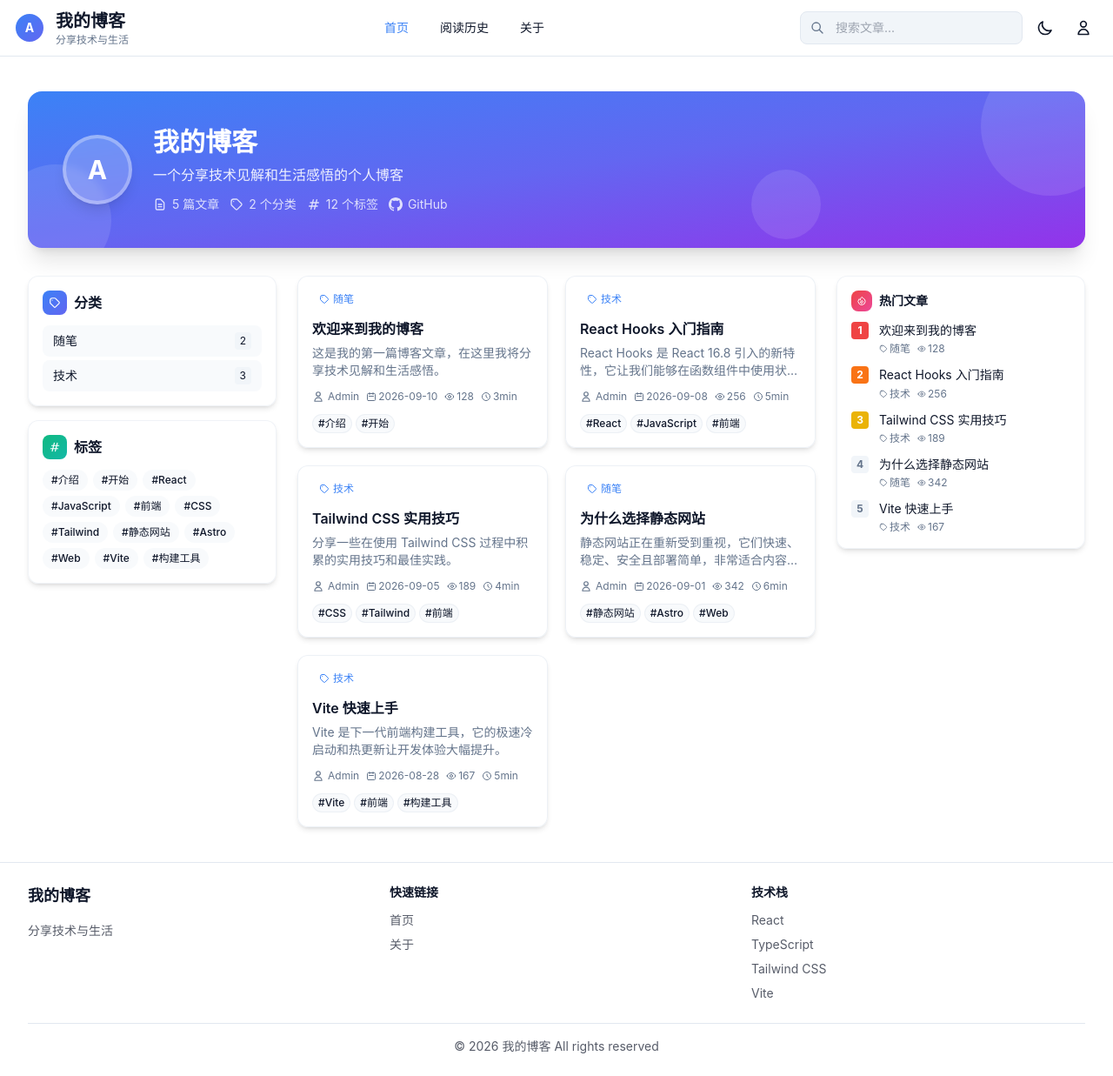
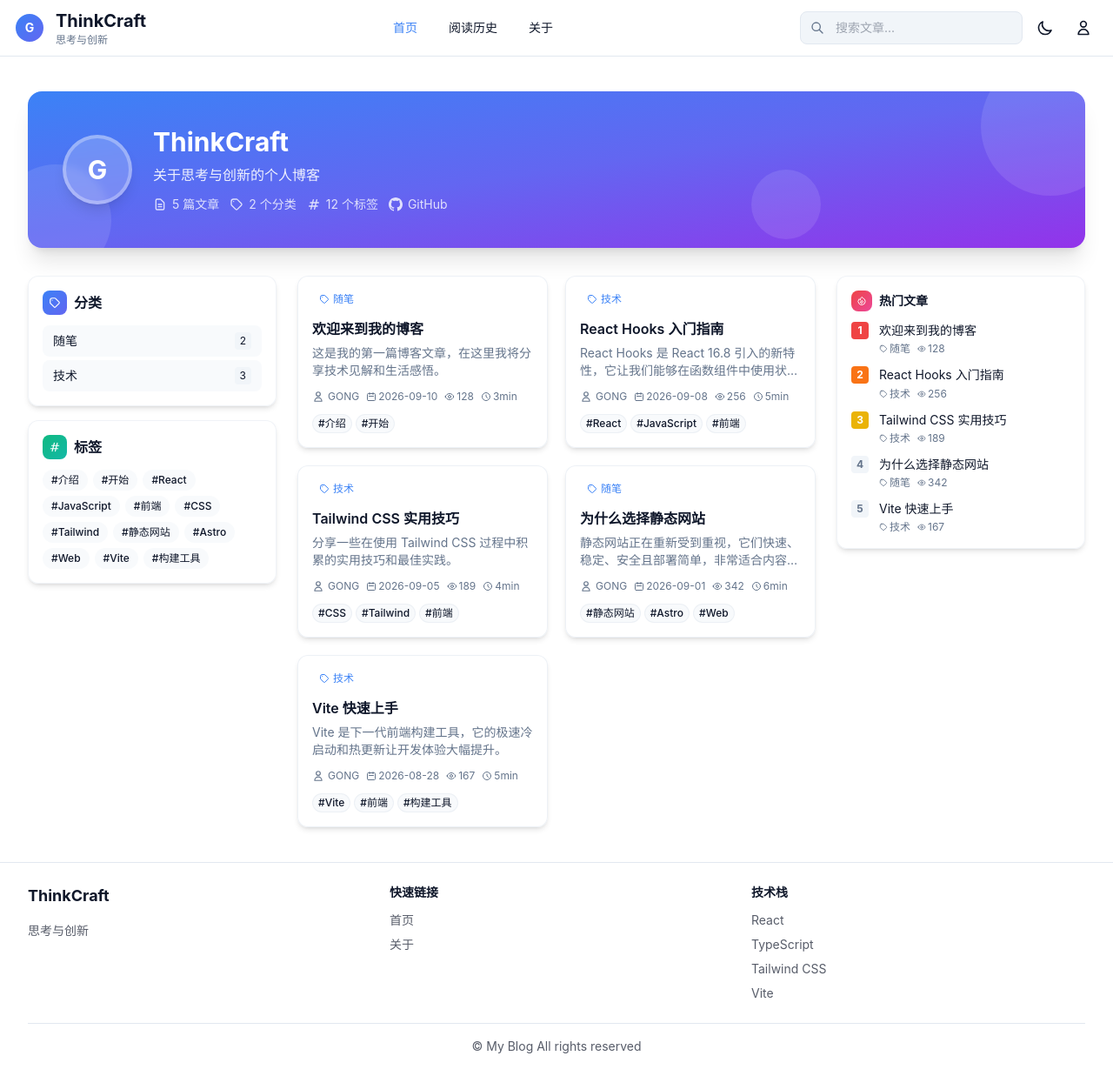
Before and after one commit to GONG18598575562/My-Blog.github.io, a React (Vite) app: page / in a window 1280 px wide. Shown: the whole page at 87% size. Built offline with nearby package versions, Linux system fonts and the light colour scheme.

Commit message:
该个人信息

```diff
--- a/src/data/config.ts
+++ b/src/data/config.ts
@@ -1,18 +1,18 @@
 // 站点静态配置
 export const siteConfig = {
-  site_name: '我的博客',
-  site_subtitle: '分享技术与生活',
-  site_description: '一个分享技术见解和生活感悟的个人博客',
+  site_name: 'ThinkCraft',
+  site_subtitle: '思考与创新',
+  site_description: '关于思考与创新的个人博客',
   site_keywords: 'blog,技术,编程,生活',
-  site_author: 'Admin',
+  site_author: 'GONG',
   social_github: 'https://github.com/GONG18598575562',
   social_email: '',
-  footer_text: '© 2026 我的博客 All rights reserved',
+  footer_text: '© My Blog All rights reserved',
   footer_tech_stack: ['React', 'TypeScript', 'Tailwind CSS', 'Vite'],
   posts_per_page: 10,
   // 静态用户信息（用于展示头像和名称）
   user: {
-    displayName: 'Admin',
+    displayName: 'GONG',
     avatarUrl: '', // 留空则显示默认头像
   },
 };
```
